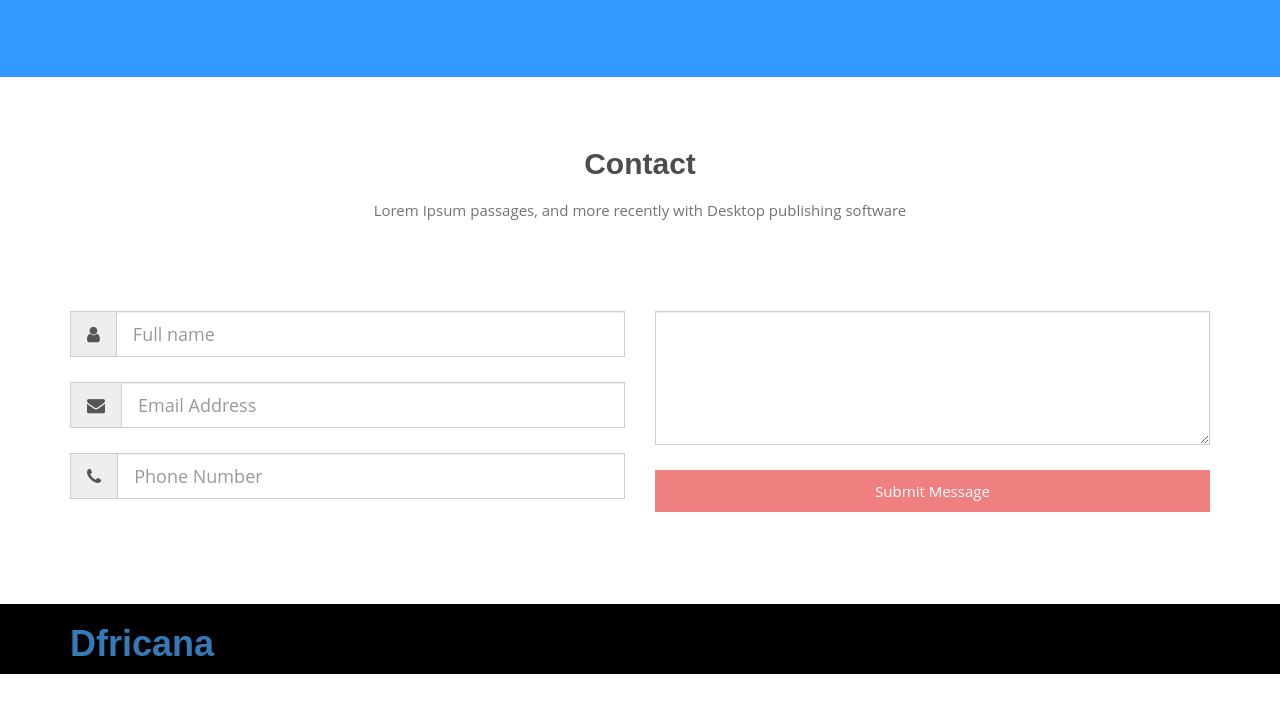
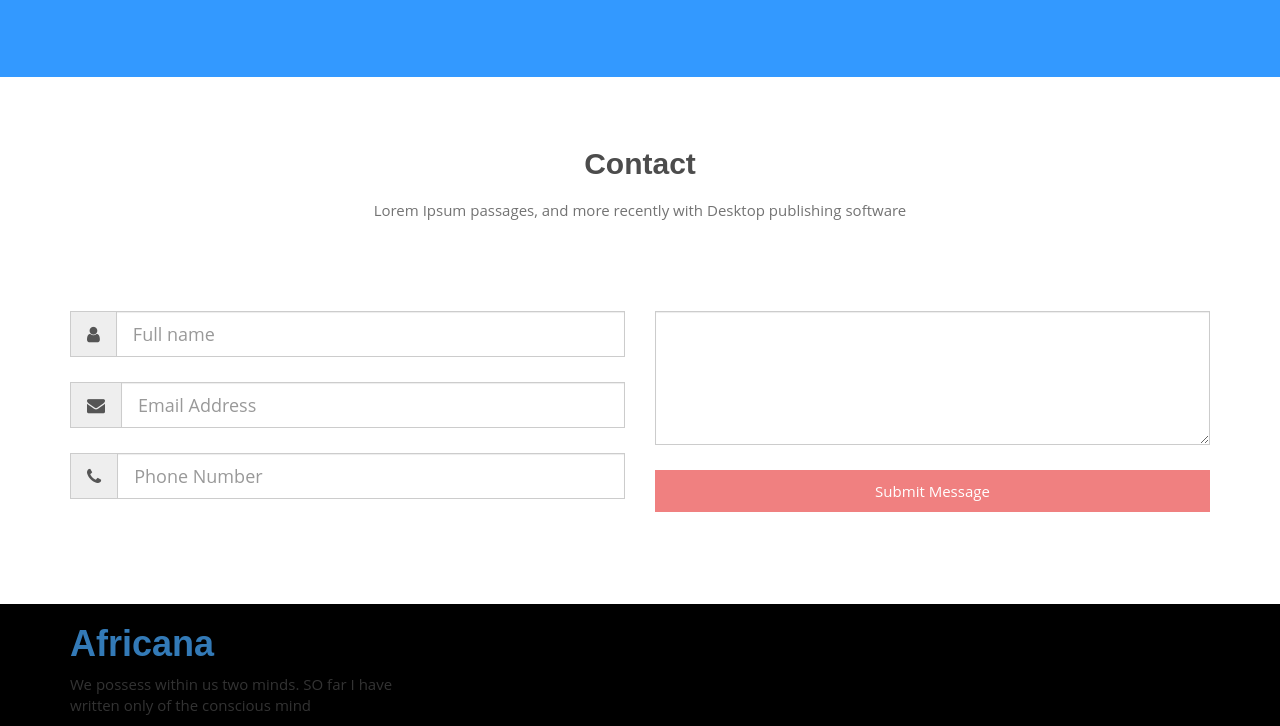
Before and after one commit to champagnepappi/Africana, a plain HTML site: page index.html in a window 1280 px wide. Shown: the part 3125-3851 px from the top of the page. Before the commit the page ends 3799 px from the top, so only its background shows below. Drawn offline with nearby package versions, Linux system fonts and the light colour scheme.

Commit message:
start posts div

```diff
--- a/index.html
+++ b/index.html
@@ -292,7 +292,11 @@
                 <div class="container">
                     <div class="row">
                         <div class="col-md-4 f-about">
-                            <a href="index.html"> <h1><span>D</span>fricana</h1></a>
+                            <a href="index.html"> <h1><span>A</span>fricana</h1></a>
+                            <p> We possess within  us two minds. SO far I have written only of the conscious mind</p>
+                        </div>
+                        <div class="col-md-4 l-posts">
+
                         </div>
                     </div>
 
```
